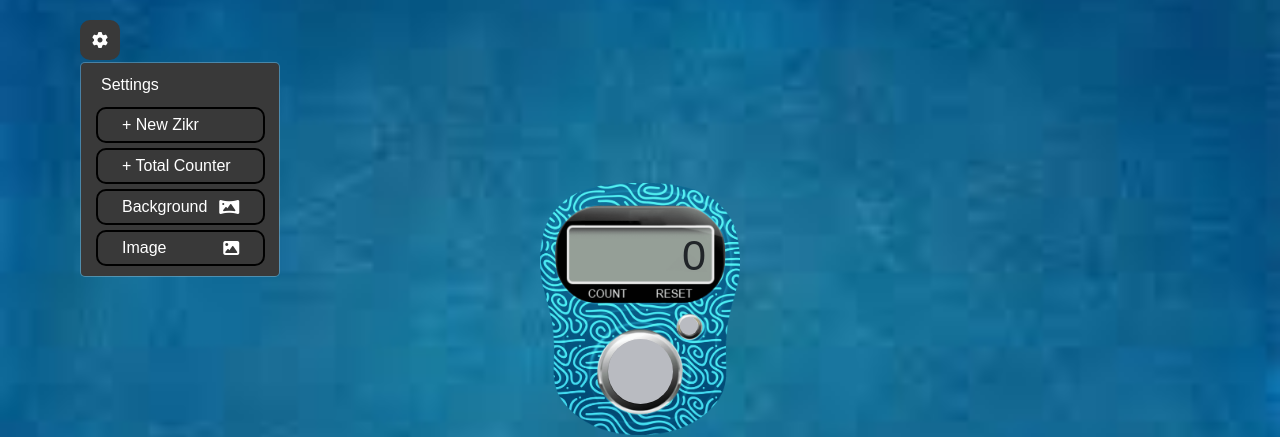
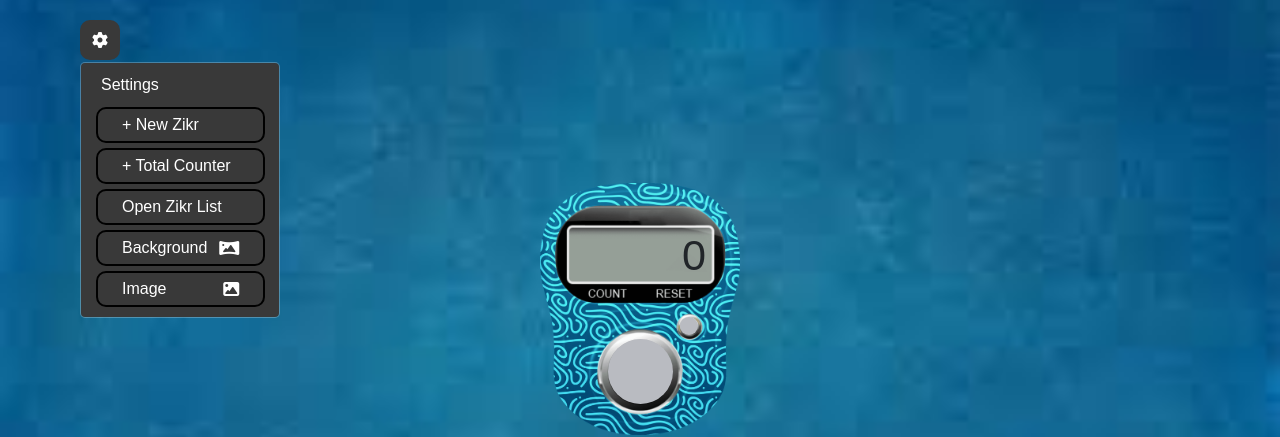
Before and after one commit to MMostafa1234/E-Sebha, a plain HTML site: page index.html in a window 1280 px wide. Both pictures are taken after a click on the element 100 px from the left and 40 px from the top of the page. Shown: the top 437 px of the page. Drawn offline with nearby package versions, Linux system fonts and the light colour scheme; a web font is replaced by a local one.

Commit message:
Update index.html

```diff
--- a/index.html
+++ b/index.html
@@ -24,6 +24,7 @@
       <a href="#dropbtn" class="dropdown-item dropdown-title">Settings</a>
       <a href="#dropbtn" class="dropdown-item dropdown-item1">+ New Zikr </a>
       <a href="#dropbtn" class="dropdown-item dropdown-item4">+ Total Counter</a>
+      <a href="#dropbtn" class="dropdown-item dropdown-item5">Open Zikr List</a>
       <a href="#dropbtn" class="dropdown-item dropdown-item2">Background <i class="fa-solid fa-panorama"></i></a>
       <a href="#dropbtn" class="dropdown-item dropdown-item3">Image <i class="fa-solid fa-image"></i></a>
     </div>
```
